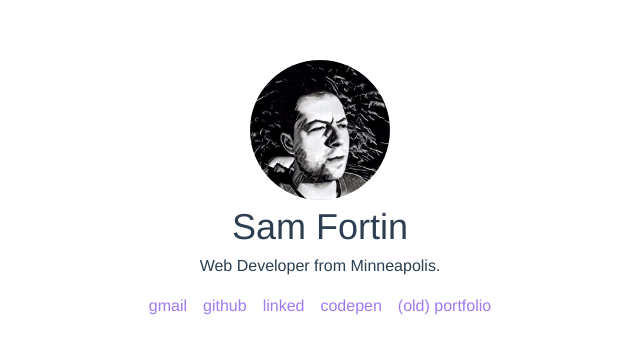
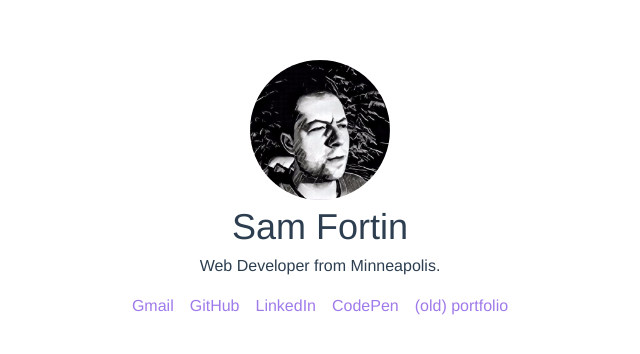
Before and after one commit to sjfortin/landing-page, a Vue app: page / in a window 1280 px wide. Shown: the top 354 px of the page, without its empty margins (320-960 px from the left). Built offline with nearby package versions, Linux system fonts and the light colour scheme.

Commit message:
fix site naming

```diff
--- a/src/components/LandingPage.vue
+++ b/src/components/LandingPage.vue
@@ -21,19 +21,19 @@ export default {
     return {
       links: [
         {
-          name: "gmail",
+          name: "Gmail",
           href: "mailto:sam.j.fortin@gmail.com"
         },
         {
-          name: "github",
+          name: "GitHub",
           href: "https://github.com/sjfortin"
         },
         {
-          name: "linked",
+          name: "LinkedIn",
           href: "https://linkedin.com/sjfortin"
         },
         {
-          name: "codepen",
+          name: "CodePen",
           href: "https://codepen.io/sjfortin/"
         },
         {
```
